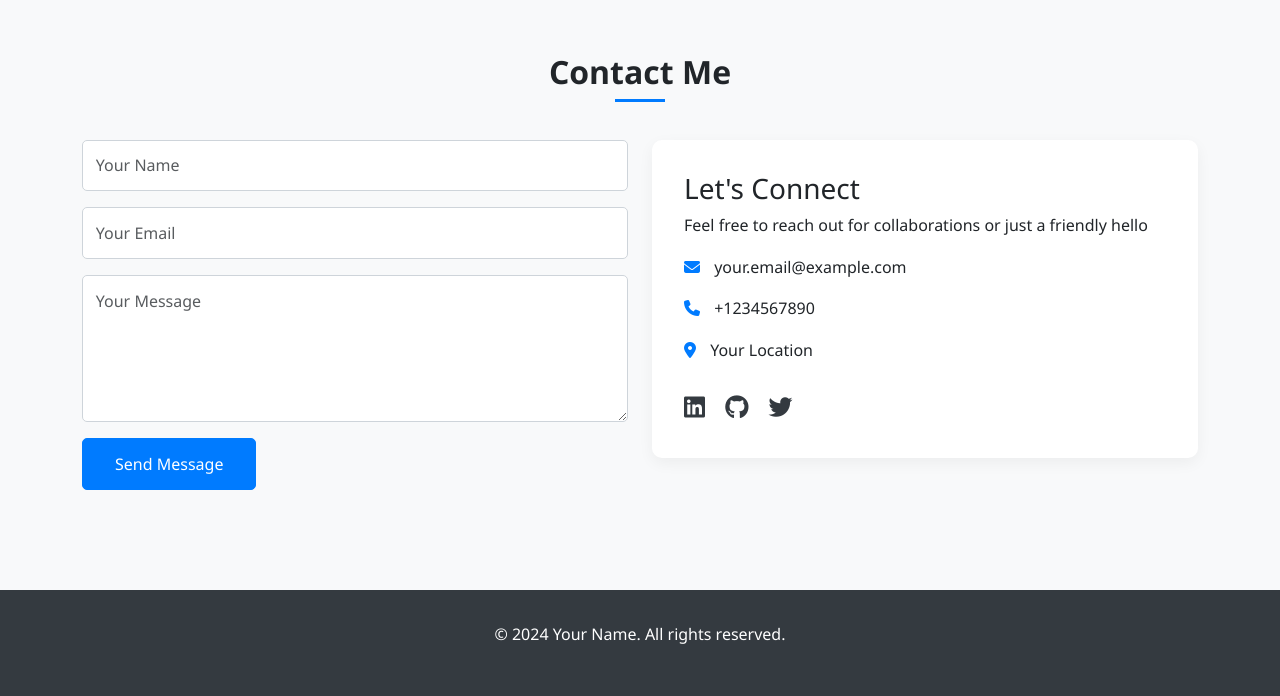
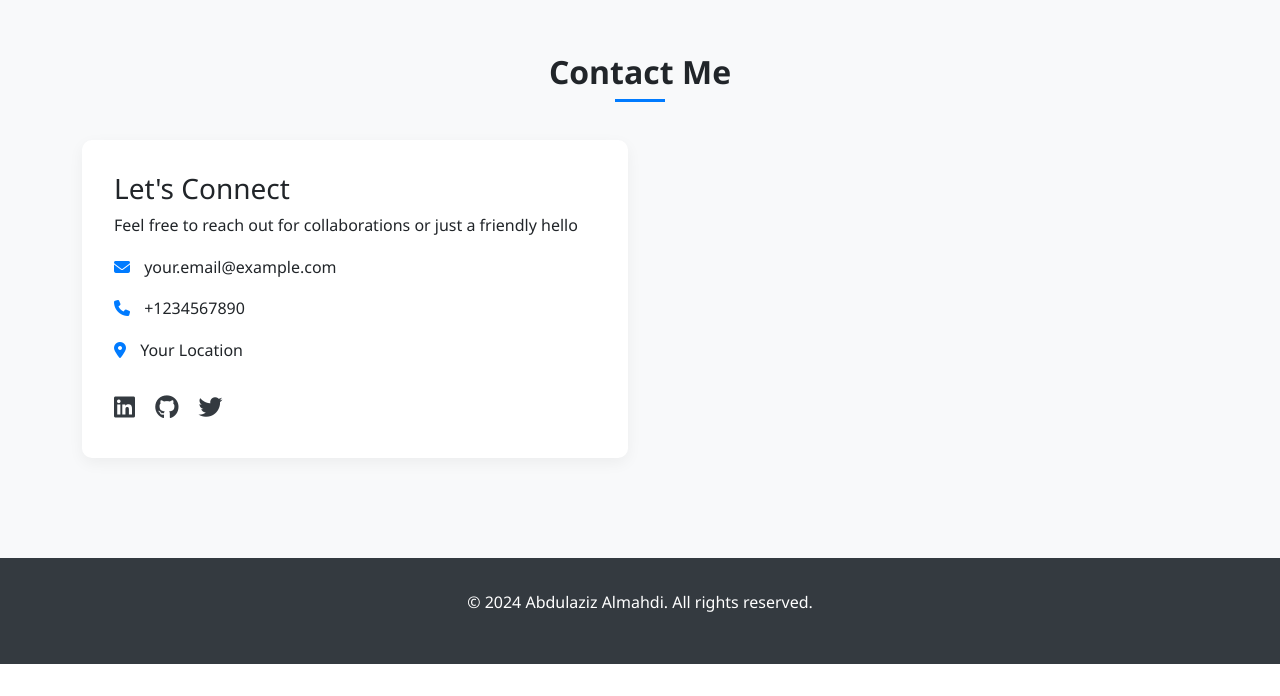
Before and after one commit to AbdulazizAlmahdi/abdulazizalmahdi.github.io, a plain HTML site: page index.html in a window 1280 px wide. Shown: the part 6081-6777 px from the top of the page. After the commit the page ends 6745 px from the top, so only its background shows below. Drawn offline with nearby package versions, Linux system fonts and the light colour scheme.

Commit message:
edits the contact form

```diff
--- a/index.html
+++ b/index.html
@@ -361,20 +361,6 @@
         <div class="container">
             <h2 class="section-title text-center" data-aos="fade-up" data-i18n="contact-title">Contact Me</h2>
             <div class="row">
-                <div class="col-md-6" data-aos="fade-right">
-                    <form id="contactForm">
-                        <div class="mb-3">
-                            <input type="text" class="form-control" placeholder="Your Name" required data-i18n-placeholder="contact-name">
-                        </div>
-                        <div class="mb-3">
-                            <input type="email" class="form-control" placeholder="Your Email" required data-i18n-placeholder="contact-email">
-                        </div>
-                        <div class="mb-3">
-                            <textarea class="form-control" rows="5" placeholder="Your Message" required data-i18n-placeholder="contact-message"></textarea>
-                        </div>
-                        <button type="submit" class="btn btn-primary" data-i18n="contact-submit">Send Message</button>
-                    </form>
-                </div>
                 <div class="col-md-6" data-aos="fade-left">
                     <div class="contact-info">
                         <h3 data-i18n="contact-connect">Let's Connect</h3>
@@ -400,7 +386,7 @@
         <div class="container">
             <div class="row">
                 <div class="col-md-12 text-center">
-                    <p data-i18n="footer-copyright">&copy; 2024 Your Name. All rights reserved.</p>
+                    <p data-i18n="footer-copyright">&copy; 2024 Abdulaziz Almahdi. All rights reserved.</p>
                 </div>
             </div>
         </div>
```
